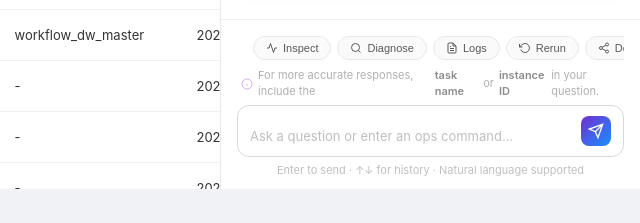
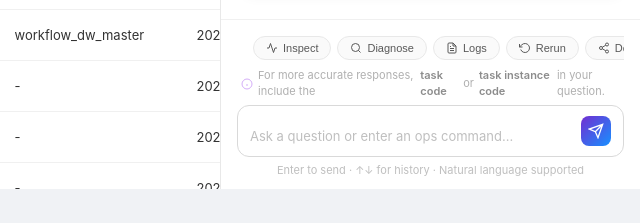
Before and after one commit to fengwencheng-bot/ops-agent-demo, a plain HTML site: page ops-agent-mockup.html in a window 1280 px wide. Shown: the part 611-834 px from the top of the page, 640-1280 px from the left. Drawn offline with Linux system fonts and the light colour scheme.

Commit message:
Update input tip wording: task code / task instance code

```diff
--- a/ops-agent-mockup.html
+++ b/ops-agent-mockup.html
@@ -1036,7 +1036,7 @@
       <button type="button" class="sc-chip" onclick="smartAction('rerun')"><svg width="12" height="12" viewBox="0 0 24 24" fill="none" stroke="currentColor" stroke-width="2"><path d="M1 4v6h6"/><path d="M3.51 15a9 9 0 102.13-9.36L1 10"/></svg> Rerun</button>
       <button type="button" class="sc-chip" onclick="smartAction('dependency')"><svg width="12" height="12" viewBox="0 0 24 24" fill="none" stroke="currentColor" stroke-width="2"><circle cx="18" cy="5" r="3"/><circle cx="6" cy="12" r="3"/><circle cx="18" cy="19" r="3"/><path d="M8.59 13.51l6.83 3.98M15.41 6.51l-6.82 3.98"/></svg> Dependency</button>
     </div>
-    <div class="input-tip"><svg width="12" height="12" viewBox="0 0 24 24" fill="none" stroke="currentColor" stroke-width="2"><circle cx="12" cy="12" r="10"/><path d="M12 16v-4M12 8h.01"/></svg>For more accurate responses, include the <strong>task name</strong> or <strong>instance ID</strong> in your question.</div>
+    <div class="input-tip"><svg width="12" height="12" viewBox="0 0 24 24" fill="none" stroke="currentColor" stroke-width="2"><circle cx="12" cy="12" r="10"/><path d="M12 16v-4M12 8h.01"/></svg>For more accurate responses, include the <strong>task code</strong> or <strong>task instance code</strong> in your question.</div>
     <div class="input-row">
       <input class="chat-input" id="chatInput" placeholder="Ask a question or enter an ops command..." onkeydown="handleInputKeydown(event)"/>
       <button type="button" class="send-btn" onclick="simulateSend()"><svg width="16" height="16" viewBox="0 0 24 24" fill="none" stroke="#fff" stroke-width="2"><path d="M22 2L11 13M22 2l-7 20-4-9-9-4 20-7z"/></svg></button>
```
